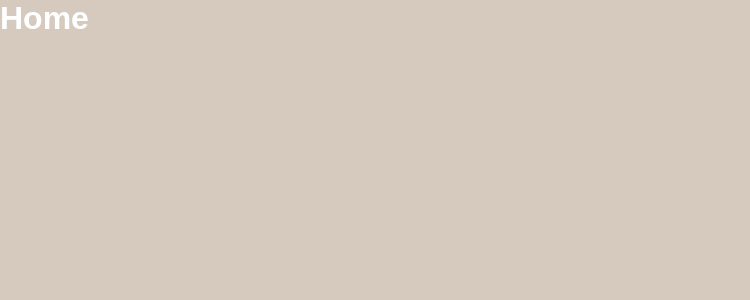
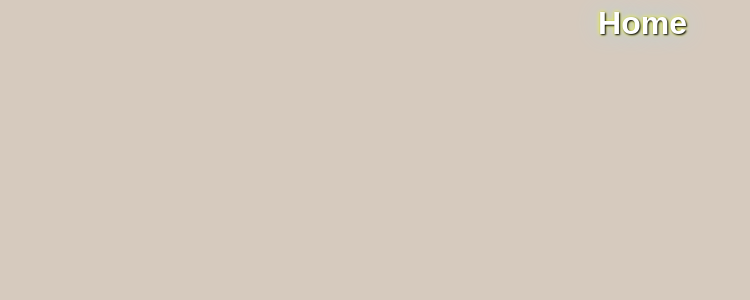
Before and after one commit to nmingora/Accessibility_WebApp, a React (Create React App) app in the folder client/udchat/: page / in a window 1280 px wide. Shown: the top 300 px of the page, without its empty margins (0-750 px from the left). Built offline with nearby package versions, Linux system fonts and the light colour scheme.

Commit message:
home page updates

```diff
--- a/client/udchat/src/Components/Home.js
+++ b/client/udchat/src/Components/Home.js
@@ -5,10 +5,6 @@ function Home() {
     return (
         <div>
             <h1>Home</h1>
-
-            <style>
-
-            </style>
         </div>
     );
 }
--- a/client/udchat/src/Components/SignUp.js
+++ b/client/udchat/src/Components/SignUp.js
@@ -13,7 +13,7 @@ const Signup = () => {
 
   return (
     <form className="signup" onSubmit={handleSubmit}>
-      <h3>Sign Up</h3>
+      <h2>Sign Up</h2>
 
       <label>Email address:</label>
       <input
--- a/client/udchat/src/index.css
+++ b/client/udchat/src/index.css
@@ -7,3 +7,12 @@
     background: #D6CABE;
     color: #fff;
   }
+
+  h1 {
+    text-shadow: 1px 1px 2px black, 0 0 25px lightblue, 0 0 5px yellow;
+    text-align: center;
+    color: white;
+    margin-bottom: 10px;
+    margin-left: 5px;
+    margin-top: 5px
+  }
```
